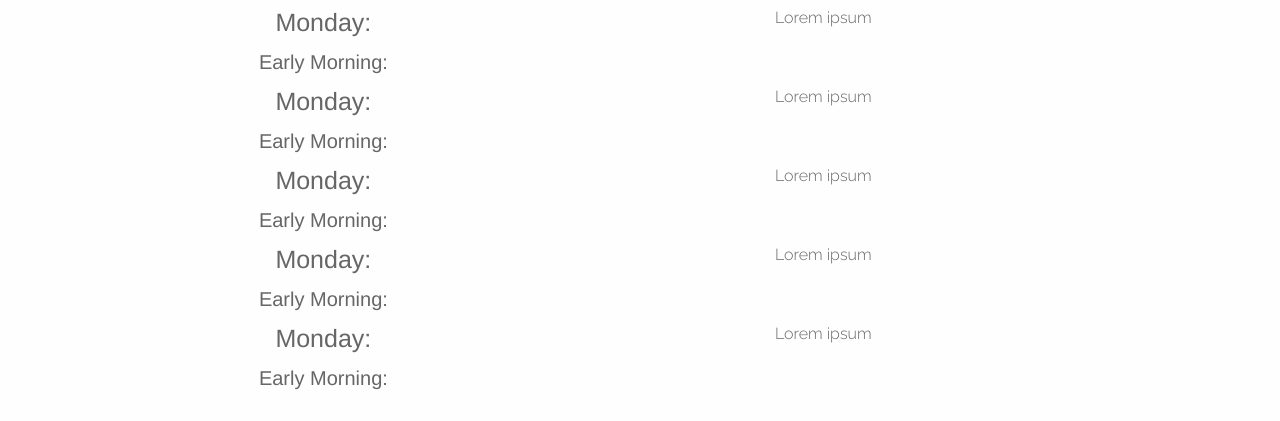
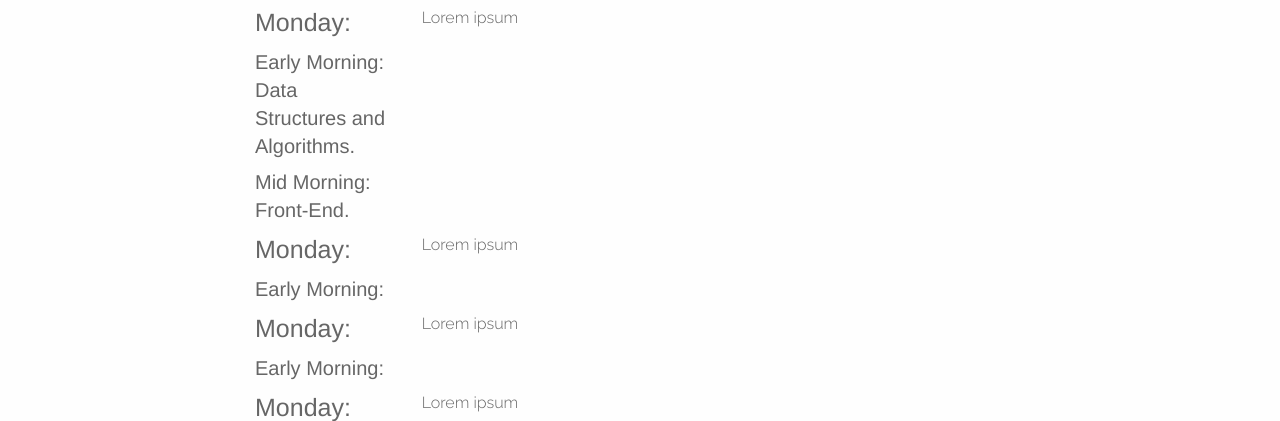
Before and after one commit to gitalry/Moringa-School-Curriculum-UI, a plain HTML site: page index.html in a window 1280 px wide. Shown: the part 358-779 px from the top of the page. Drawn offline with Linux system fonts and the light colour scheme.

Commit message:
text-alignment

```diff
--- a/css/app.css
+++ b/css/app.css
@@ -2,5 +2,5 @@ html,
 body {
     font-family: 'Raleway', serif;
     color: #666;
-    text-align: center;
+    text-align: left;
 }
--- a/index.html
+++ b/index.html
@@ -41,7 +41,8 @@
                   <div class="row">
                     <div class="small-2 columns">
                       <h4>Monday:</h4>
-                      <h5>Early Morning:</h5>
+                      <h5>Early Morning: Data Structures and Algorithms.</h5>
+                      <h5>Mid Morning: Front-End.</h5>
                     </div>
                     <div class="small-10 columns">
                      <p>Lorem ipsum</p>
```
